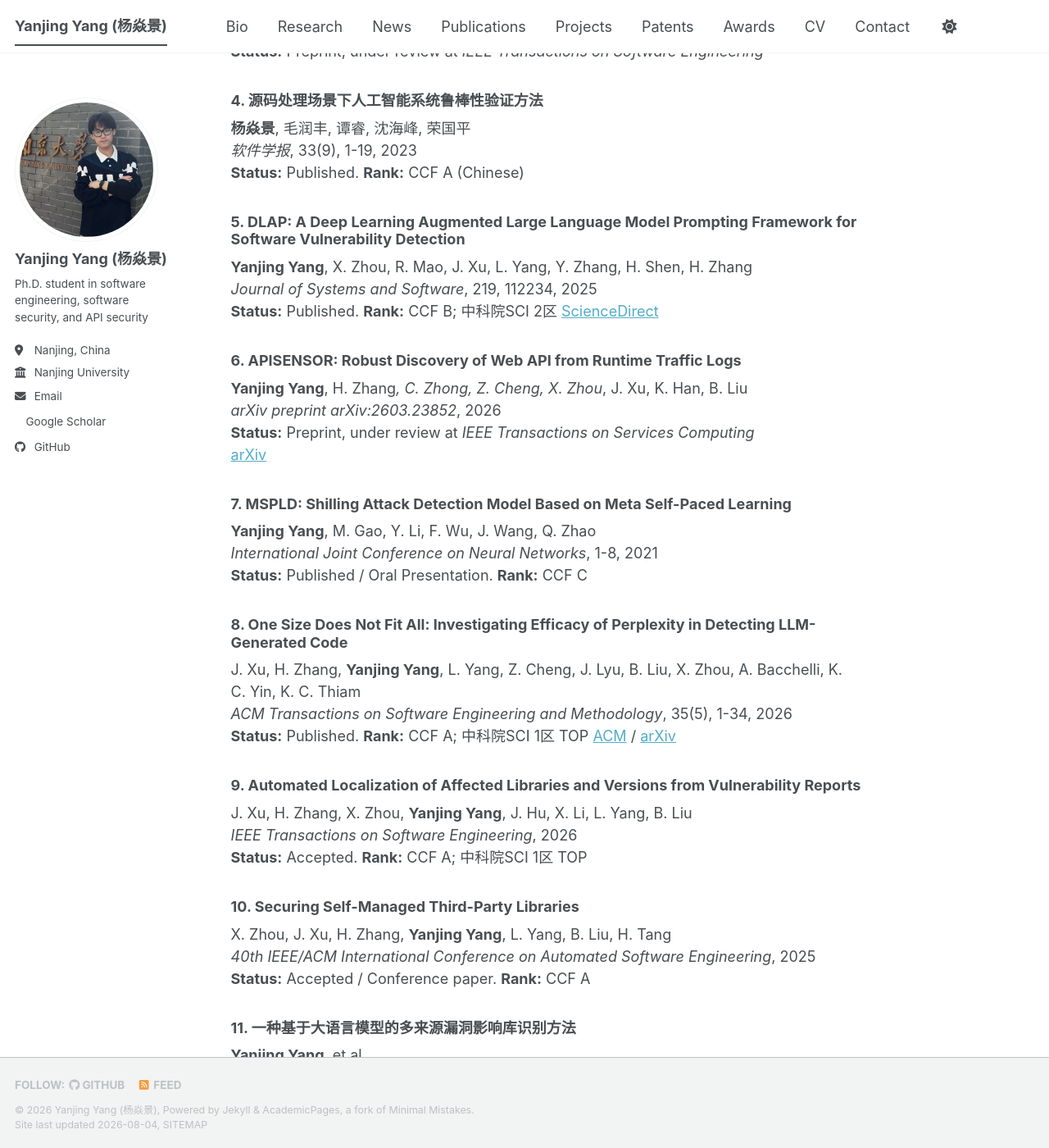
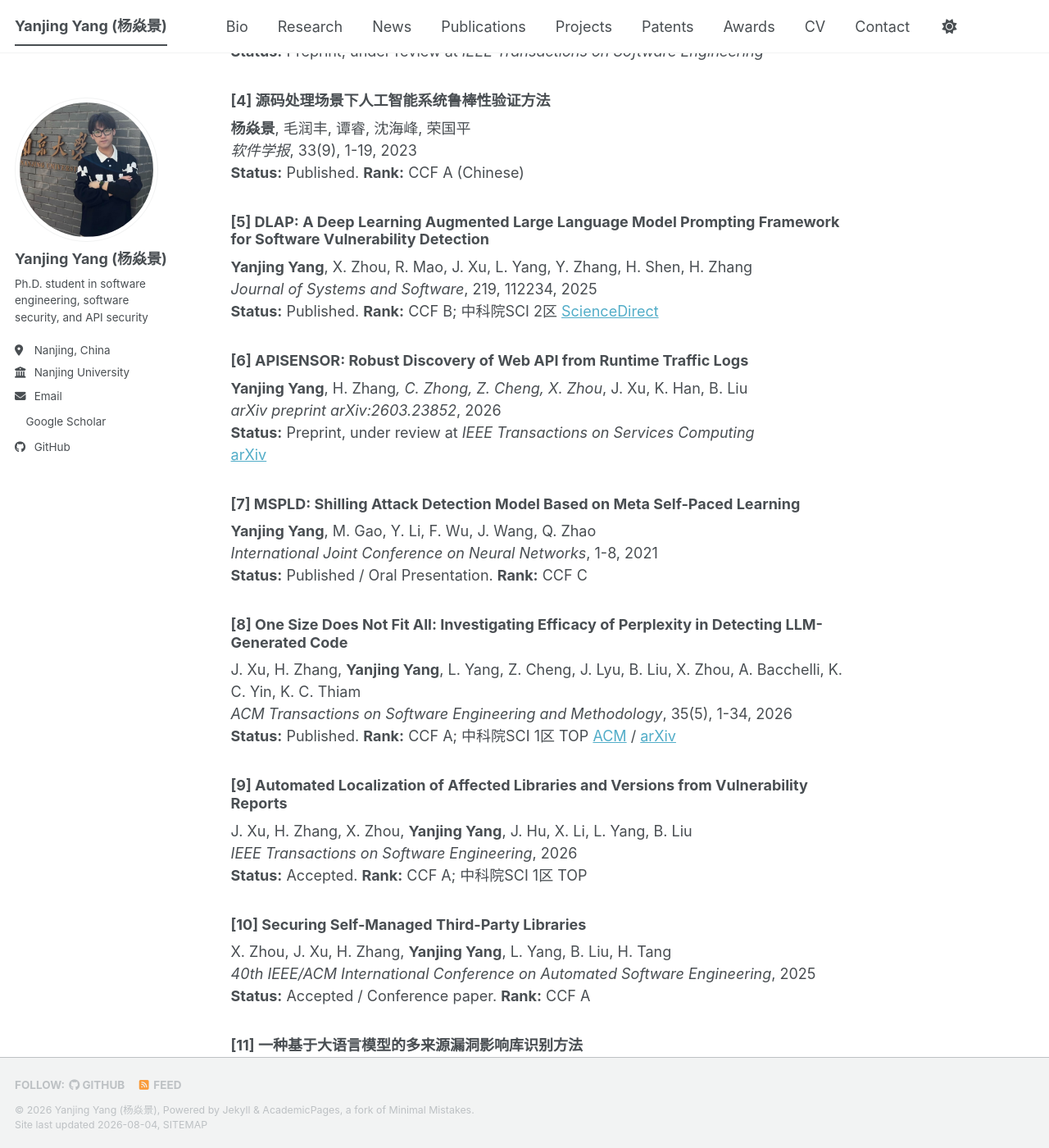
Before and after one commit to Yang-Yanjing/Yang-Yanjing.github.io, a Jekyll site: the page built from _pages/about.md, in a window 1280 px wide and 1400 px high, scrolled down 2928 px. Shown: the whole window at 82% size. Built offline with Jekyll 4.4.1, drawn with Linux system fonts in a browser that asks for light colours; a style sheet for code colours, icons or effects is not loaded; some of the changed text lies outside the part shown.

Commit message:
Use bracketed selected publication numbers

```diff
--- a/_pages/about.md
+++ b/_pages/about.md
@@ -52,90 +52,90 @@ B.Sc. in Software Engineering, Outstanding Undergraduate, GPA 3.88/4, Sep. 2018
 
 ## Selected Publications
 
-### 1. Towards Robust Detection for Malicious Injection Variants
+### [1] Towards Robust Detection for Malicious Injection Variants
 
 **Yanjing Yang**, B. Liu, H. Zhang, J. Xu, X. Zhou, J. Lyu, Z. Mao, D. Pan
 *IEEE Transactions on Software Engineering*, 2026
 **Status:** Accepted. **Rank:** CCF A; 中科院SCI 1区 TOP
 [IEEE](https://www.computer.org/csdl/journal/ts/5555/01/11360768/2dw1f21TKAU)
 
-### 2. Leveraging Self-Paced Learning for Software Vulnerability Detection
+### [2] Leveraging Self-Paced Learning for Software Vulnerability Detection
 
 Z. Cheng*, **Yanjing Yang*** (Equal contribution), H. Zhang, L. Yang, J. Hu, J. Xu, B. Liu, H. Shen
 *arXiv preprint arXiv:2511.09212*, 2025
 **Status:** Preprint; minor revision by *ACM Transactions on Software Engineering and Methodology*
 [arXiv](https://arxiv.org/abs/2511.09212)
 
-### 3. BacAlarm: Mining and Simulating Composite API Traffic to Prevent Broken Access Control Violations
+### [3] BacAlarm: Mining and Simulating Composite API Traffic to Prevent Broken Access Control Violations
 
 **Yanjing Yang**, H. Zhang, B. Liu, J. Xu, J. Hu, L. Dong, Z. Mao, D. Pan
 *arXiv preprint arXiv:2512.19997*, 2025
 **Status:** Preprint, under review at *IEEE Transactions on Software Engineering*
 
-### 4. 源码处理场景下人工智能系统鲁棒性验证方法
+### [4] 源码处理场景下人工智能系统鲁棒性验证方法
 
 **杨焱景**, 毛润丰, 谭睿, 沈海峰, 荣国平
 *软件学报*, 33(9), 1-19, 2023
 **Status:** Published. **Rank:** CCF A (Chinese)
 
-### 5. DLAP: A Deep Learning Augmented Large Language Model Prompting Framework for Software Vulnerability Detection
+### [5] DLAP: A Deep Learning Augmented Large Language Model Prompting Framework for Software Vulnerability Detection
 
 **Yanjing Yang**, X. Zhou, R. Mao, J. Xu, L. Yang, Y. Zhang, H. Shen, H. Zhang
 *Journal of Systems and Software*, 219, 112234, 2025
 **Status:** Published. **Rank:** CCF B; 中科院SCI 2区
 [ScienceDirect](https://www.sciencedirect.com/science/article/abs/pii/S0164121224002784)
 
-### 6. APISENSOR: Robust Discovery of Web API from Runtime Traffic Logs
+### [6] APISENSOR: Robust Discovery of Web API from Runtime Traffic Logs
 
 **Yanjing Yang**, H. Zhang*, C. Zhong, Z. Cheng, X. Zhou*, J. Xu, K. Han, B. Liu
 *arXiv preprint arXiv:2603.23852*, 2026
 **Status:** Preprint, under review at *IEEE Transactions on Services Computing*
 [arXiv](https://arxiv.org/abs/2603.23852)
 
-### 7. MSPLD: Shilling Attack Detection Model Based on Meta Self-Paced Learning {#mspld}
+### [7] MSPLD: Shilling Attack Detection Model Based on Meta Self-Paced Learning {#mspld}
 
 **Yanjing Yang**, M. Gao, Y. Li, F. Wu, J. Wang, Q. Zhao
 *International Joint Conference on Neural Networks*, 1-8, 2021
 **Status:** Published / Oral Presentation. **Rank:** CCF C
 
-### 8. One Size Does Not Fit All: Investigating Efficacy of Perplexity in Detecting LLM-Generated Code
+### [8] One Size Does Not Fit All: Investigating Efficacy of Perplexity in Detecting LLM-Generated Code
 
 J. Xu, H. Zhang, **Yanjing Yang**, L. Yang, Z. Cheng, J. Lyu, B. Liu, X. Zhou, A. Bacchelli, K. C. Yin, K. C. Thiam
 *ACM Transactions on Software Engineering and Methodology*, 35(5), 1-34, 2026
 **Status:** Published. **Rank:** CCF A; 中科院SCI 1区 TOP
 [ACM](https://dl.acm.org/doi/abs/10.1145/3748506) / [arXiv](https://arxiv.org/abs/2412.16525)
 
-### 9. Automated Localization of Affected Libraries and Versions from Vulnerability Reports
+### [9] Automated Localization of Affected Libraries and Versions from Vulnerability Reports
 
 J. Xu, H. Zhang, X. Zhou, **Yanjing Yang**, J. Hu, X. Li, L. Yang, B. Liu
 *IEEE Transactions on Software Engineering*, 2026
 **Status:** Accepted. **Rank:** CCF A; 中科院SCI 1区 TOP
 
-### 10. Securing Self-Managed Third-Party Libraries
+### [10] Securing Self-Managed Third-Party Libraries
 
 X. Zhou, J. Xu, H. Zhang, **Yanjing Yang**, L. Yang, B. Liu, H. Tang
 *40th IEEE/ACM International Conference on Automated Software Engineering*, 2025
 **Status:** Accepted / Conference paper. **Rank:** CCF A
 
-### 11. 一种基于大语言模型的多来源漏洞影响库识别方法
+### [11] 一种基于大语言模型的多来源漏洞影响库识别方法
 
 **Yanjing Yang**, et al.
 *计算机学报*, 2025
 **Status:** Published. **Rank:** CCF A (Chinese)
 
-### 12. Towards Effective Vulnerability Detection on OpenHarmony
+### [12] Towards Effective Vulnerability Detection on OpenHarmony
 
 R. Mao, H. Zhang, **Yanjing Yang**, J. Jia, L. Yang, X. Zhou, H. Shen
 *IEEE International Symposium on Software Reliability Engineering*, 2026
 **Status:** Accepted / Conference paper. **Rank:** CCF B
 
-### 13. Automated Detection of Affected Libraries from Vulnerability Reports
+### [13] Automated Detection of Affected Libraries from Vulnerability Reports
 
 J. Xu, H. Zhang, X. Zhou, **Yanjing Yang**, R. Mao, X. Li, L. Yang, H. Shen
 *Automated Software Engineering*, 32(2), 73, 2025
 **Status:** Published. **Rank:** CCF B; 中科院SCI 4区
 
-### 14. Enhancing Trustworthiness Evaluation of Large Language Models Through Dataset Refinement
+### [14] Enhancing Trustworthiness Evaluation of Large Language Models Through Dataset Refinement
 
 J. Xu, X. Zhou, **Yanjing Yang**, T. Liu, J. Xu, C. Zhang, L. Yang, L. Dong
 
@@ -145,7 +145,7 @@ J. Xu, X. Zhou, **Yanjing Yang**, T. Liu, J. Xu, C. Zhang, L. Yang, L. Dong
 
 [ScienceDirect](https://www.sciencedirect.com/science/article/abs/pii/S0950584926002387)
 
-### 15. Enhancing the Accuracy and Comprehensibility in Architectural Tactics Detection via Small Model-Augmented Prompt Engineering
+### [15] Enhancing the Accuracy and Comprehensibility in Architectural Tactics Detection via Small Model-Augmented Prompt Engineering
 
 L. Cao, H. Zhang, S. Li, D. Li, **Yanjing Yang**, C. Zhong, X. Zhou, Y. Xie
 *arXiv preprint arXiv:2503.03609*, 2025
```
Also changed, not shown: other parts of _pages/about.md (+1 -1 lines).
